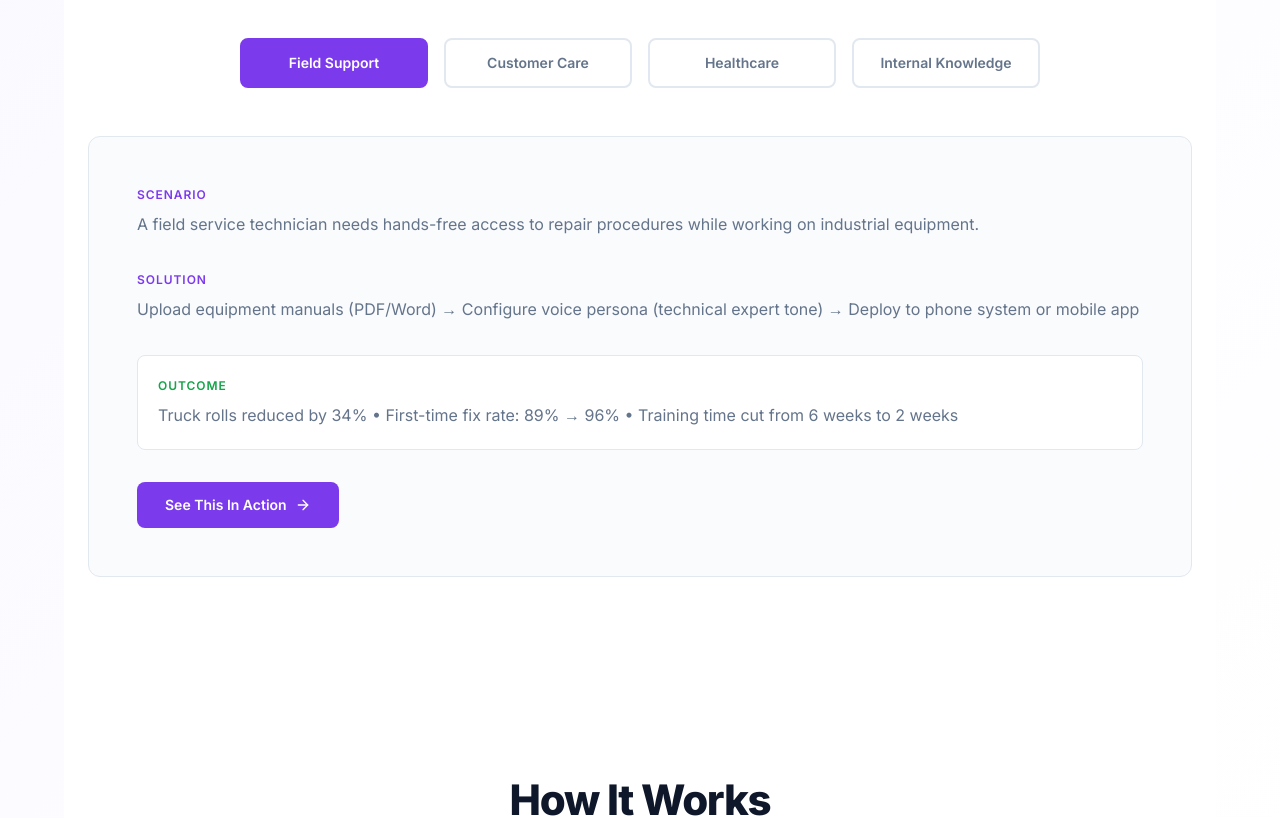
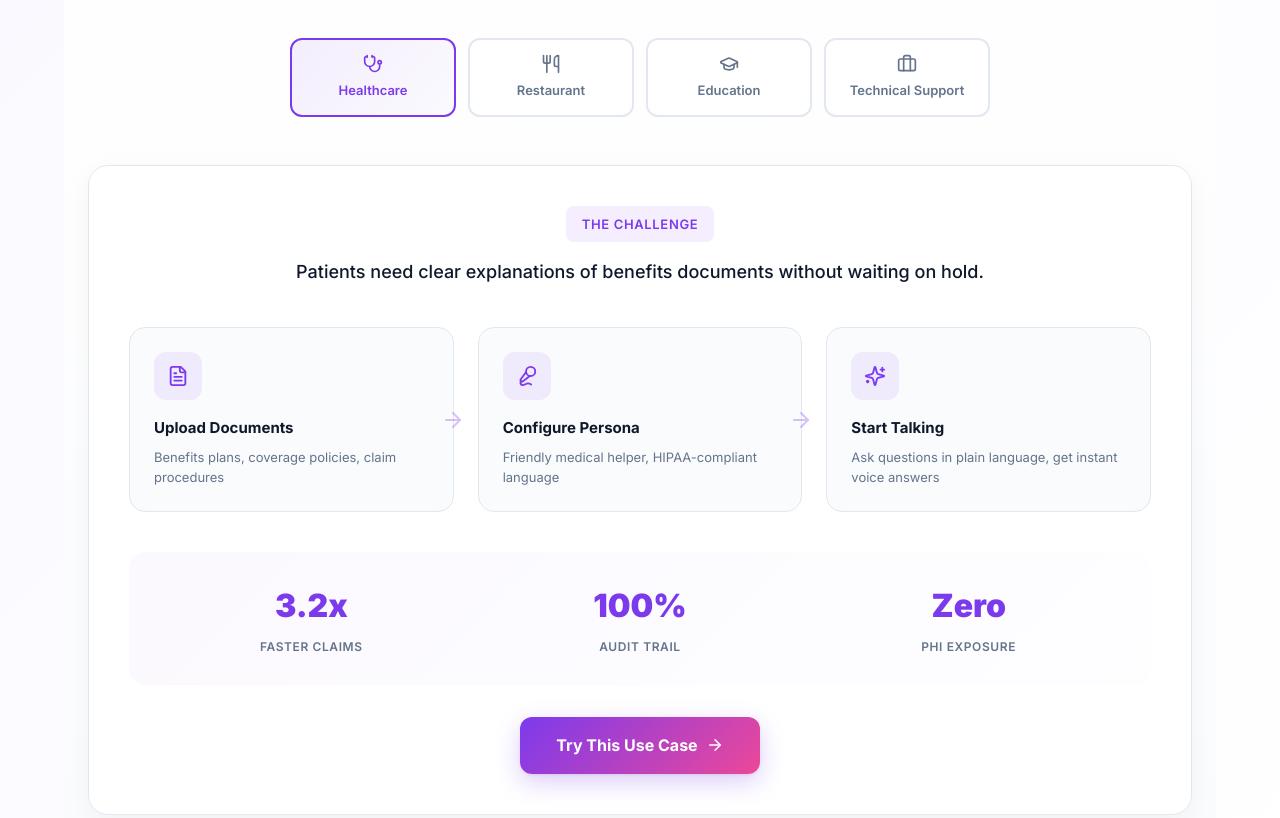
Before and after one commit to MAHESHKUMAR-KS/voice-agent, a React (Vite) app in the folder frontend/: page / in a window 1280 px wide. Shown: the part 2520-3338 px from the top of the page. Built offline with nearby package versions, Linux system fonts and the light colour scheme.

Commit message:
feat: enhance Use Cases section with visual icons, color themes, and step-by-step cards

```diff
--- a/frontend/src/components/UseCaseTabs.tsx
+++ b/frontend/src/components/UseCaseTabs.tsx
@@ -1,5 +1,5 @@
 import { useState, useEffect, useRef } from 'react';
-import { ArrowRight } from 'lucide-react';
+import { ArrowRight, FileText, Mic2, Sparkles, TrendingUp, Stethoscope, Utensils, GraduationCap, Briefcase } from 'lucide-react';
 
 function useInView(threshold = 0.15) {
   const ref = useRef<HTMLDivElement>(null);
@@ -20,49 +20,86 @@ function useInView(threshold = 0.15) {
 interface UseCase {
   id: string;
   title: string;
+  icon: any;
   scenario: string;
-  solution: string;
-  outcome: string;
-  metrics: string[];
+  steps: { icon: any; label: string; detail: string }[];
+  metrics: { value: string; label: string }[];
+  color: string;
 }
 
 export default function UseCaseTabs({ scrollToForm }: { scrollToForm: () => void }) {
   const sectionAnim = useInView();
-  const [activeTab, setActiveTab] = useState('field-support');
+  const [activeTab, setActiveTab] = useState('healthcare');
 
   const useCases: Record<string, UseCase> = {
-    'field-support': {
-      id: 'field-support',
-      title: 'Field Support',
-      scenario: 'A field service technician needs hands-free access to repair procedures while working on industrial equipment.',
-      solution: 'Upload equipment manuals (PDF/Word) → Configure voice persona (technical expert tone) → Deploy to phone system or mobile app',
-      outcome: 'Truck rolls reduced by 34% • First-time fix rate: 89% → 96% • Training time cut from 6 weeks to 2 weeks',
-      metrics: ['34%', 'Truck Rolls', 'Reduced']
-    },
-    'customer-care': {
-      id: 'customer-care',
-      title: 'Customer Care',
-      scenario: 'Support agents spend hours searching knowledge bases while customers wait on hold.',
-      solution: 'Upload FAQs, policy docs, troubleshooting guides → Configure friendly persona → Deploy to call center platform',
-      outcome: 'Hold times: 42 min → 3 min • 70% deflection rate • First-call resolution: 64% → 91%',
-      metrics: ['70%', 'Deflection', 'Rate']
-    },
-    'healthcare': {
+    healthcare: {
       id: 'healthcare',
       title: 'Healthcare',
-      scenario: 'Healthcare staff need instant access to benefits documentation while maintaining HIPAA compliance.',
-      solution: 'Upload benefits plans, coverage policies → Configure compliant persona with audit logging → Deploy to secure phone/web',
-      outcome: 'Claims processed 3.2x faster • 100% audit trail • Zero PHI exposure incidents',
-      metrics: ['3.2x', 'Faster', 'Claims']
+      icon: Stethoscope,
+      scenario: 'Patients need clear explanations of benefits documents without waiting on hold.',
+      steps: [
+        { icon: FileText, label: 'Upload Documents', detail: 'Benefits plans, coverage policies, claim procedures' },
+        { icon: Mic2, label: 'Configure Persona', detail: 'Friendly medical helper, HIPAA-compliant language' },
+        { icon: Sparkles, label: 'Start Talking', detail: 'Ask questions in plain language, get instant voice answers' },
+      ],
+      metrics: [
+        { value: '3.2x', label: 'Faster Claims' },
+        { value: '100%', label: 'Audit Trail' },
+        { value: 'Zero', label: 'PHI Exposure' },
+      ],
+      color: '#7C3AED',
     },
-    'internal-sop': {
-      id: 'internal-sop',
-      title: 'Internal Knowledge',
-      scenario: 'New employees take weeks to learn company procedures and policies.',
-      solution: 'Upload SOPs, training materials, HR policies → Configure onboarding persona → Deploy to Slack/Teams',
-      outcome: 'Onboarding time: 6 weeks → 10 days • Knowledge retention: 58% → 87% • HR support tickets -64%',
-      metrics: ['6 weeks', '→', '10 days']
-    }
+    restaurant: {
+      id: 'restaurant',
+      title: 'Restaurant',
+      icon: Utensils,
+      scenario: 'Customers call asking about menu items, ingredients, and dietary restrictions.',
+      steps: [
+        { icon: FileText, label: 'Upload Menu', detail: 'Full menu PDFs with ingredients, allergens, prep notes' },
+        { icon: Mic2, label: 'Configure Persona', detail: 'Friendly server, knowledgeable about dishes and pairings' },
+        { icon: Sparkles, label: 'Start Talking', detail: 'Customers ask about dishes, get personalized recommendations' },
+      ],
+      metrics: [
+        { value: '85%', label: 'Call Deflection' },
+        { value: '2 min', label: 'Avg. Call Time' },
+        { value: '4.8★', label: 'Satisfaction' },
+      ],
+      color: '#EC4899',
+    },
+    education: {
+      id: 'education',
+      title: 'Education',
+      icon: GraduationCap,
+      scenario: 'Students and parents need quick answers about curriculum and school policies.',
+      steps: [
+        { icon: FileText, label: 'Upload Materials', detail: 'Curriculum guides, handbooks, course catalogs' },
+        { icon: Mic2, label: 'Configure Persona', detail: 'Patient teacher, clear explanations for all ages' },
+        { icon: Sparkles, label: 'Start Talking', detail: 'Ask about requirements, schedules, and resources' },
+      ],
+      metrics: [
+        { value: '6 → 2', label: 'Weeks Onboarding' },
+        { value: '87%', label: 'Retention' },
+        { value: '-64%', label: 'Support Tickets' },
+      ],
+      color: '#0EA5E9',
+    },
+    support: {
+      id: 'support',
+      title: 'Technical Support',
+      icon: Briefcase,
+      scenario: 'Field techs need instant access to repair manuals while hands-on with equipment.',
+      steps: [
+        { icon: FileText, label: 'Upload Manuals', detail: 'Equipment manuals, troubleshooting guides, SOPs' },
+        { icon: Mic2, label: 'Configure Persona', detail: 'Technical expert, precise step-by-step instructions' },
+        { icon: Sparkles, label: 'Start Talking', detail: 'Hands-free voice guidance during repairs' },
+      ],
+      metrics: [
+        { value: '34%', label: 'Fewer Truck Rolls' },
+        { value: '96%', label: 'First-Time Fix' },
+        { value: '3 weeks', label: 'Training Saved' },
+      ],
+      color: '#16A34A',
+    },
   };
 
   const currentUseCase = useCases[activeTab];
@@ -72,7 +109,7 @@ export default function UseCaseTabs({ scrollToForm }: { scrollToForm: () => void
       ref={sectionAnim.ref}
       style={{
         padding: '100px 0',
-        background: 'white',
+        background: 'linear-gradient(180deg, #FFFFFF 0%, var(--paper) 100%)',
       }}
     >
       <div style={{ maxWidth: 1200, margin: '0 auto', padding: '0 24px' }}>
@@ -86,19 +123,19 @@ export default function UseCaseTabs({ scrollToForm }: { scrollToForm: () => void
               color: 'var(--ink)',
             }}
           >
-            Solutions for Every Use Case
+            Voice Assistant for Every Industry
           </h2>
           <p
             className={`animate-in ${sectionAnim.visible ? 'visible' : ''} animate-delay-1`}
             style={{
               fontSize: 18,
               color: 'var(--slate)',
-              maxWidth: 600,
+              maxWidth: 650,
               margin: '0 auto',
               lineHeight: 1.6,
             }}
           >
-            Voice RAG works across industries and departments. See how teams like yours are transforming knowledge access.
+            Upload your documents, configure your assistant's persona, and have natural conversations. Adapts to any domain.
           </p>
         </div>
 
@@ -107,121 +144,209 @@ export default function UseCaseTabs({ scrollToForm }: { scrollToForm: () => void
           className={`animate-in ${sectionAnim.visible ? 'visible' : ''} animate-delay-2`}
           style={{
             display: 'grid',
-            gridTemplateColumns: 'repeat(auto-fit, minmax(160px, 1fr))',
-            gap: 16,
+            gridTemplateColumns: 'repeat(auto-fit, minmax(140px, 1fr))',
+            gap: 12,
             marginBottom: 48,
-            maxWidth: 800,
+            maxWidth: 700,
             margin: '0 auto 48px',
           }}
         >
-          {Object.values(useCases).map((useCase) => (
+          {Object.values(useCases).map((useCase) => {
+            const Icon = useCase.icon;
+            return (
               <button
                 key={useCase.id}
                 onClick={() => setActiveTab(useCase.id)}
                 style={{
-                padding: '12px 16px',
-                border: activeTab === useCase.id ? '2px solid var(--primary)' : '2px solid #e2e8f0',
-                background: activeTab === useCase.id ? 'var(--primary)' : 'white',
-                color: activeTab === useCase.id ? 'white' : 'var(--slate)',
-                borderRadius: 8,
+                  padding: '14px 12px',
+                  border: activeTab === useCase.id ? `2px solid ${useCase.color}` : '2px solid #e2e8f0',
+                  background: activeTab === useCase.id
+                    ? `linear-gradient(135deg, ${useCase.color}15 0%, ${useCase.color}05 100%)`
+                    : 'white',
+                  color: activeTab === useCase.id ? useCase.color : 'var(--slate)',
+                  borderRadius: 12,
                   fontWeight: 600,
-                fontSize: 14,
+                  fontSize: 13,
                   cursor: 'pointer',
-                transition: 'all 0.3s',
+                  transition: 'all 0.3s cubic-bezier(0.4, 0, 0.2, 1)',
+                  display: 'flex',
+                  flexDirection: 'column',
+                  alignItems: 'center',
+                  gap: 6,
                 }}
                 onMouseEnter={(e) => {
                   if (activeTab !== useCase.id) {
-                  e.currentTarget.style.borderColor = 'var(--primary)';
-                  e.currentTarget.style.color = 'var(--primary)';
+                    e.currentTarget.style.borderColor = useCase.color;
+                    e.currentTarget.style.transform = 'translateY(-2px)';
+                    e.currentTarget.style.boxShadow = `0 4px 12px ${useCase.color}20`;
                   }
                 }}
                 onMouseLeave={(e) => {
                   if (activeTab !== useCase.id) {
                     e.currentTarget.style.borderColor = '#e2e8f0';
-                  e.currentTarget.style.color = 'var(--slate)';
+                    e.currentTarget.style.transform = 'translateY(0)';
+                    e.currentTarget.style.boxShadow = 'none';
                   }
                 }}
               >
-              {useCase.title}
+                <Icon style={{ width: 20, height: 20 }} />
+                <span>{useCase.title}</span>
               </button>
-          ))}
+            );
+          })}
         </div>
 
-        {/* Content */}
+        {/* Content Card */}
         <div
-          className={`animate-in ${sectionAnim.visible ? 'visible' : ''} animate-delay-3`}
+          key={activeTab}
+          className={`animate-in visible`}
           style={{
-            animation: 'fade-in-up 0.5s ease-out',
+            animation: 'fade-in-up 0.4s ease-out',
           }}
         >
-          <style>{`
-            @keyframes fade-in-up {
-              from { opacity: 0; transform: translateY(12px); }
-              to { opacity: 1; transform: translateY(0); }
-            }
-          `}</style>
-
           <div
             style={{
-              background: 'var(--paper)',
-              borderRadius: 12,
-              padding: 48,
+              background: 'white',
+              borderRadius: 20,
+              padding: 40,
               border: '1px solid #e2e8f0',
+              boxShadow: '0 8px 24px rgba(0, 0, 0, 0.04)',
             }}
           >
-            <div style={{ marginBottom: 32 }}>
-              <div style={{ fontSize: 12, fontWeight: 600, color: 'var(--primary)', textTransform: 'uppercase', letterSpacing: '0.08em', marginBottom: 8 }}>
-                Scenario
+            {/* Scenario */}
+            <div style={{ marginBottom: 40, textAlign: 'center' }}>
+              <div style={{
+                display: 'inline-flex',
+                padding: '8px 16px',
+                background: `${currentUseCase.color}15`,
+                borderRadius: 8,
+                marginBottom: 16,
+              }}>
+                <span style={{ fontSize: 13, fontWeight: 600, color: currentUseCase.color, textTransform: 'uppercase', letterSpacing: '0.05em' }}>
+                  The Challenge
+                </span>
               </div>
-              <p style={{ fontSize: 16, lineHeight: 1.6, color: 'var(--slate)', margin: 0 }}>
+              <p style={{ fontSize: 18, lineHeight: 1.6, color: 'var(--ink)', margin: 0, fontWeight: 500, maxWidth: 700, margin: '0 auto' }}>
                 {currentUseCase.scenario}
               </p>
             </div>
 
-            <div style={{ marginBottom: 32 }}>
-              <div style={{ fontSize: 12, fontWeight: 600, color: 'var(--primary)', textTransform: 'uppercase', letterSpacing: '0.08em', marginBottom: 8 }}>
-                Solution
-              </div>
-              <p style={{ fontSize: 16, lineHeight: 1.6, color: 'var(--slate)', margin: 0 }}>
-                {currentUseCase.solution}
-              </p>
-            </div>
-
-            <div style={{ marginBottom: 32, padding: '20px', background: 'white', borderRadius: 8, border: '1px solid #e2e8f0' }}>
-              <div style={{ fontSize: 12, fontWeight: 600, color: 'var(--success)', textTransform: 'uppercase', letterSpacing: '0.08em', marginBottom: 8 }}>
-                Outcome
-              </div>
-              <p style={{ fontSize: 16, lineHeight: 1.6, color: 'var(--slate)', margin: 0 }}>
-                {currentUseCase.outcome}
-              </p>
-            </div>
-
-            <button
-              onClick={scrollToForm}
+            {/* Steps */}
+            <div style={{
+              display: 'grid',
+              gridTemplateColumns: 'repeat(auto-fit, minmax(240px, 1fr))',
+              gap: 24,
+              marginBottom: 40,
+            }}>
+              {currentUseCase.steps.map((step, index) => {
+                const StepIcon = step.icon;
+                return (
+                  <div
+                    key={index}
                     style={{
-                background: 'var(--primary)',
-                color: 'white',
-                border: 'none',
-                padding: '12px 28px',
-                borderRadius: 8,
-                fontWeight: 600,
-                fontSize: 14,
-                cursor: 'pointer',
-                display: 'inline-flex',
-                alignItems: 'center',
-                gap: 8,
+                      background: 'var(--paper)',
+                      padding: 24,
+                      borderRadius: 16,
+                      border: '1px solid #e2e8f0',
+                      position: 'relative',
                       transition: 'all 0.3s',
                     }}
                     onMouseEnter={(e) => {
-                e.currentTarget.style.background = '#1d4ed8';
+                      e.currentTarget.style.transform = 'translateY(-4px)';
+                      e.currentTarget.style.boxShadow = `0 8px 20px ${currentUseCase.color}15`;
+                      e.currentTarget.style.borderColor = `${currentUseCase.color}40`;
                     }}
                     onMouseLeave={(e) => {
-                e.currentTarget.style.background = 'var(--primary)';
+                      e.currentTarget.style.transform = 'translateY(0)';
+                      e.currentTarget.style.boxShadow = 'none';
+                      e.currentTarget.style.borderColor = '#e2e8f0';
                     }}
                   >
-              See This In Action
-              <ArrowRight style={{ width: 16, height: 16 }} />
+                    <div style={{
+                      width: 48,
+                      height: 48,
+                      borderRadius: 12,
+                      background: `${currentUseCase.color}15`,
+                      display: 'flex',
+                      alignItems: 'center',
+                      justifyContent: 'center',
+                      marginBottom: 16,
+                    }}>
+                      <StepIcon style={{ width: 22, height: 22, color: currentUseCase.color }} />
+                    </div>
+                    <div style={{ fontSize: 15, fontWeight: 700, color: 'var(--ink)', marginBottom: 8 }}>
+                      {step.label}
+                    </div>
+                    <div style={{ fontSize: 13, lineHeight: 1.5, color: 'var(--slate)' }}>
+                      {step.detail}
+                    </div>
+                    {index < currentUseCase.steps.length - 1 && (
+                      <ArrowRight style={{
+                        position: 'absolute',
+                        right: -12,
+                        top: '50%',
+                        transform: 'translateY(-50%)',
+                        width: 24,
+                        height: 24,
+                        color: currentUseCase.color,
+                        opacity: 0.3,
+                        display: window.innerWidth < 768 ? 'none' : 'block',
+                      }} />
+                    )}
+                  </div>
+                );
+              })}
+            </div>
+
+            {/* Metrics */}
+            <div style={{
+              display: 'grid',
+              gridTemplateColumns: 'repeat(auto-fit, minmax(160px, 1fr))',
+              gap: 20,
+              padding: 28,
+              background: `linear-gradient(135deg, ${currentUseCase.color}08 0%, ${currentUseCase.color}02 100%)`,
+              borderRadius: 16,
+              marginBottom: 32,
+            }}>
+              {currentUseCase.metrics.map((metric, index) => (
+                <div key={index} style={{ textAlign: 'center' }}>
+                  <div style={{
+                    fontSize: 32,
+                    fontWeight: 900,
+                    color: currentUseCase.color,
+                    marginBottom: 6,
+                    fontFamily: 'Inter, sans-serif',
+                  }}>
+                    {metric.value}
+                  </div>
+                  <div style={{
+                    fontSize: 12,
+                    color: 'var(--slate)',
+                    textTransform: 'uppercase',
+                    letterSpacing: '0.05em',
+                    fontWeight: 600,
+                  }}>
+                    {metric.label}
+                  </div>
+                </div>
+              ))}
+            </div>
+
+            {/* CTA */}
+            <div style={{ textAlign: 'center' }}>
+              <button
+                onClick={scrollToForm}
+                className="btn-primary"
+                style={{
+                  border: 'none',
+                  cursor: 'pointer',
+                  display: 'inline-flex',
+                }}
+              >
+                <span>Try This Use Case</span>
+                <ArrowRight style={{ width: 18, height: 18 }} />
               </button>
+            </div>
           </div>
         </div>
       </div>
```
Lines whose indentation alone changed are shown as unchanged.
